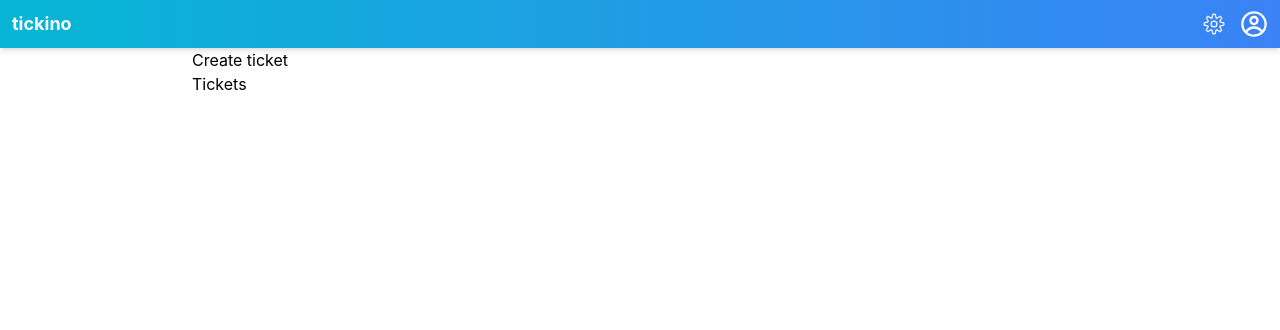
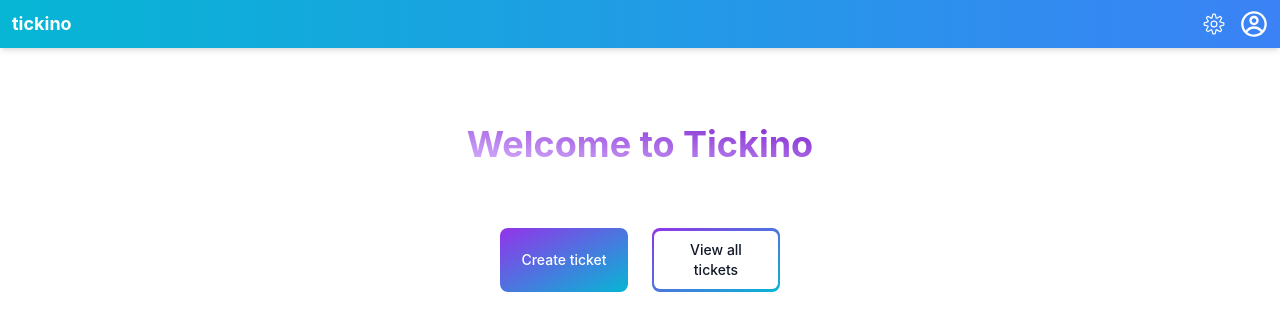
Before and after one commit to Kexon/DAT076, a React (Create React App) app in the folder client/: page / in a window 1280 px wide. Shown: the top 330 px of the page. Built offline with nearby package versions, Linux system fonts and the light colour scheme.

Commit message:
added preliminary front page

```diff
--- a/client/src/pages/Home.tsx
+++ b/client/src/pages/Home.tsx
@@ -1,10 +1,27 @@
+import { Button } from 'flowbite-react';
 import { Link } from 'react-router-dom';
 
 export default function Home() {
   return (
-    <div className="flex flex-col">
-      <Link to="/createticket">Create ticket</Link>
-      <Link to="/admin">Tickets</Link>
+    <div className="flex h-80 max-h-screen flex-col items-center justify-center gap-16">
+      <div>
+        {/* Hade velat ha en text shadow eller outline men tailwind är väldigt limited i att designa nice text */}
+        <h1 className="text-shadow-lg bg-gradient-to-tr from-purple-300 to-purple-700 bg-clip-text text-4xl font-bold text-transparent">
+          Welcome to Tickino
+        </h1>
+      </div>
+      <div className="flex flex-row gap-6">
+        <Link to="/createticket">
+          <Button gradientDuoTone="purpleToBlue" className="h-16 w-32">
+            <h1 className="text-center">Create ticket</h1>
+          </Button>
+        </Link>
+        <Link to="/admin">
+          <Button outline gradientDuoTone="purpleToBlue" className="h-16 w-32">
+            <h1 className="text-center">View all tickets</h1>
+          </Button>
+        </Link>
+      </div>
     </div>
   );
 }
```
